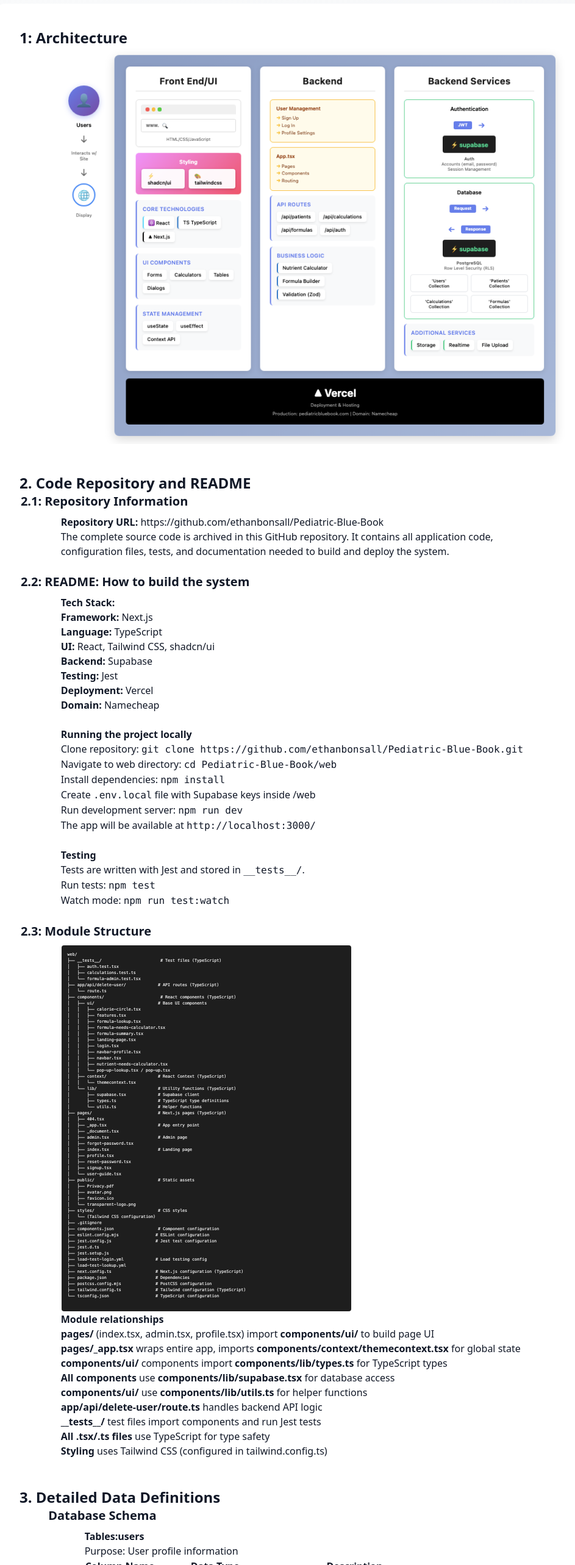
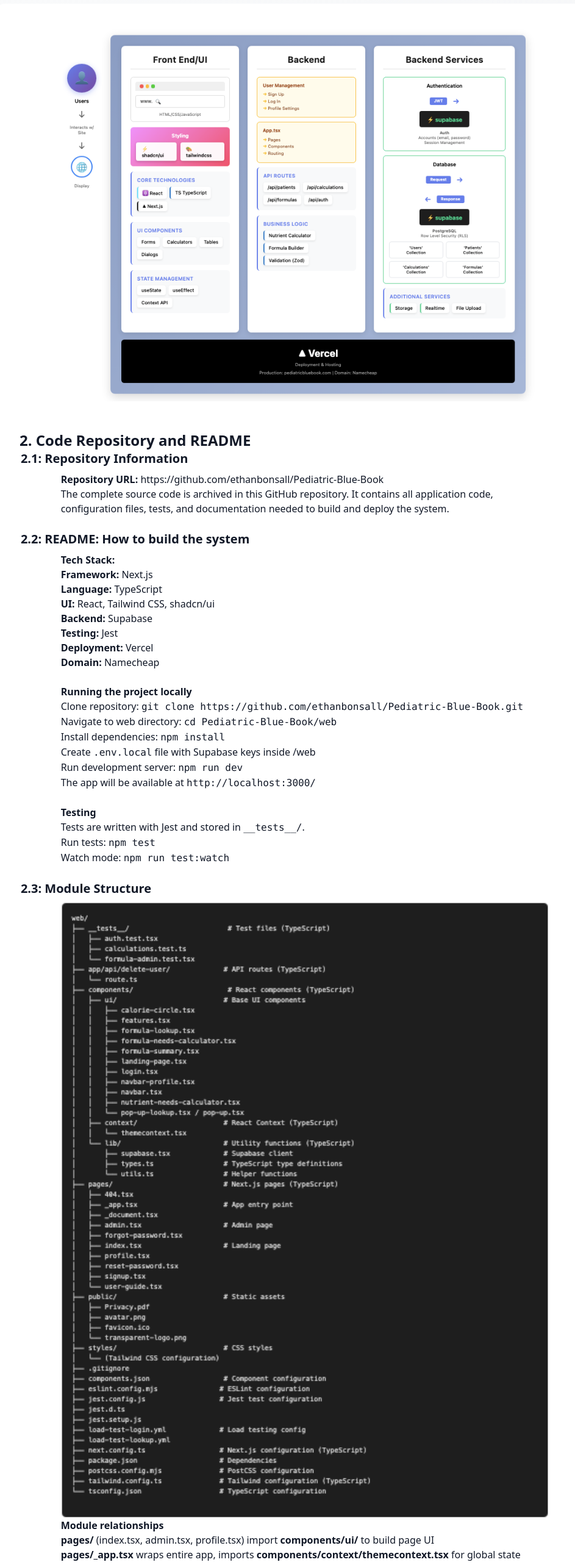
Before and after one commit to ethanbonsall/COMP-523-O, a Next.js app in the folder web/: page /design-doc in a window 1280 px wide. Shown: the part 234-2800 px from the top of the page at 61% size, without its empty margins (136-1079 px from the left). Built offline with nearby package versions, Linux system fonts and the light colour scheme.

Commit message:
Update design-doc.tsx

```diff
--- a/web/pages/design-doc.tsx
+++ b/web/pages/design-doc.tsx
@@ -1,5 +1,6 @@
 import Navbar from "@/components/navbar";
 import Head from "next/head";
+import Image from "next/image";
 const DesignDocument = () => {
   return (
     <>
@@ -15,17 +16,14 @@
               Design Document
             </h1>
           </section>
-
           <section className="bg-white shadow-lg rounded-2xl p-6 md:p-10 space-y-6">
             <div>
-                <h2 className="text-2xl font-semibold">1: Architecture</h2>
                 <div className="container mx-auto px-[5%]">
-                    <img src = "/images/Arch-Diagram-updated.png" alt = "Architecture Diagram"></img>
-                </div>
-                <br></br>
-              </div>
-
-              <div>
+                        <Image src="/images/Arch-Diagram-updated.jpg" alt="Architecture Diagram" width={800} height={600} />
+                    </div>
+            </div>
+            <br></br>
+            <div>
                 <h2 className="text-2xl font-semibold">2. Code Repository and README </h2>
                 <div className="container mx-auto px-[0.2%]">
                     <h3 className="font-semibold text-xl mb-2">2.1: Repository Information</h3>
@@ -67,7 +65,7 @@
                     <br></br>
                     <h3 className="font-semibold text-xl mb-2">2.3: Module Structure</h3>
                     <div className="container mx-auto px-[7%]">
-                      <img src = "/images/modules.png" alt = "modules"></img>
+                      <Image src="/images/modules.jpg" alt="modules" width={800} height={600} />
                       <h4><strong>Module relationships</strong></h4>
                       <ul>
                             <li><strong>pages/</strong> (index.tsx, admin.tsx, profile.tsx) import <strong>components/ui/</strong> to build page UI</li>
@@ -81,17 +79,11 @@
                             <li><strong>Styling</strong> uses Tailwind CSS (configured in tailwind.config.ts)</li>
                       </ul>
                     </div>
-                <br></br>
-
                 </div>
-              </div>
-
-              <div>
                 <h2 className="text-2xl font-semibold">3. Detailed Data Definitions </h2>
                 <div className="container mx-auto px-[5%]">
                     <h3 className="font-semibold text-xl mb-2">Database Schema</h3>
                     <div className="container mx-auto px-[7%]">
-                        <h4><strong>Tables:users</strong></h4>
                         <p>Purpose: User profile information</p>
                         <table>
                             <thead>
@@ -110,7 +102,7 @@
                                 <tr>
                                     <td>first_name</td>
                                     <td>text</td>
-                                    <td>User's first name</td>
+                                    <td>Users first name</td>
                                 </tr>
                                 <tr>
                                     <td>email</td>
@@ -204,6 +196,7 @@
                         <p>Purpose: recipe ingredients</p>
                         <p>The ingredient list for the formulas.</p>
                         <table>
+                            <tbody>
                             <tr>
                                 <th>Name</th>
                                 <th>Data Type</th>
@@ -453,13 +446,10 @@
                                 <td>np100_fiber_g</td>
                                 <td>double precision</td>
                                 <td>total fiber amount</td></tr>
+                            </tbody>
                         </table>
                     </div>
-                <br></br>
                 </div>
-              </div>
-
-              <div>
                 <h2 className="text-2xl font-semibold">4. Design Rationale </h2>
                 <div className="container mx-auto px-[5%]">
                     <h3 className="font-semibold text-xl mb-2">4.1: Technology choices</h3>
@@ -491,9 +481,9 @@
                         <p>Next.js ^14, React ^18, TypeScript ^5, Supabase Client ^2.38, Tailwind CSS ^3.3, Zod ^3.22, Jest ^29 — chosen for stability, team familiarity, and features needed for secure, testable medical calculations.</p>
                     </div>
                 </div>
-              </div>
+            </div>
           </section>
-        </div>
+          </div>
       </main>
     </>
   );
```
